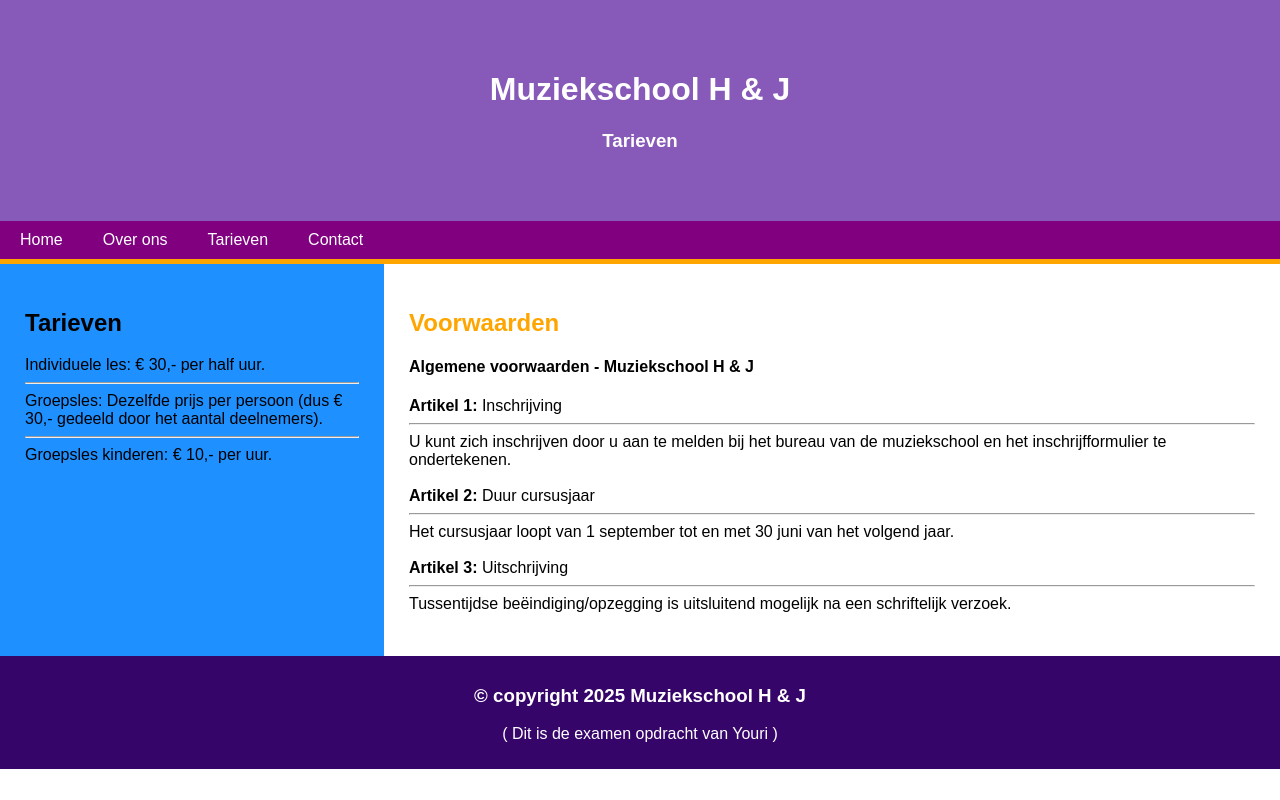
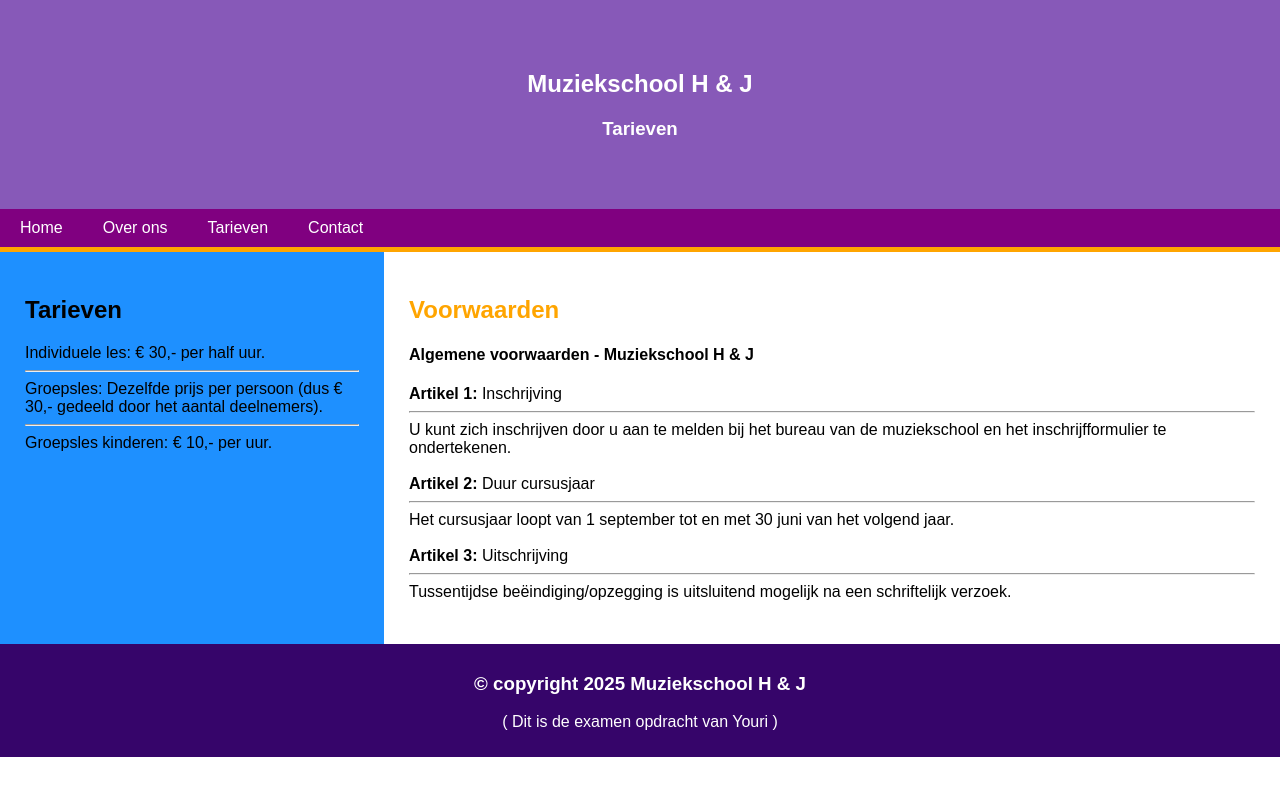
Before and after one commit to YouriLight/Examen, a plain HTML site: page Html/tarieven.html in a window 1280 px wide. Drawn offline with Linux system fonts and the light colour scheme.

Commit message:
Update tarieven.html

```diff
--- a/Html/tarieven.html
+++ b/Html/tarieven.html
@@ -11,7 +11,7 @@
     <body>
         <header>
             <div class="header">
-                <h1>Muziekschool H & J</h1>
+                <h2>Muziekschool H & J</h2>
                 <h3>Tarieven</h3>
             </div>
         </header>
@@ -70,4 +70,5 @@
             <p>( Dit is de examen opdracht van Youri )</p></div>
         </footer>
     </body>
+
 </html>
```
